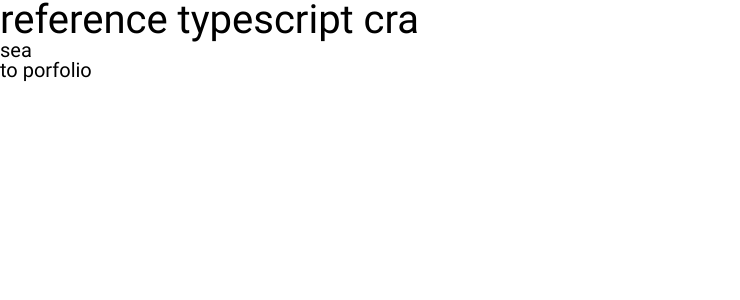
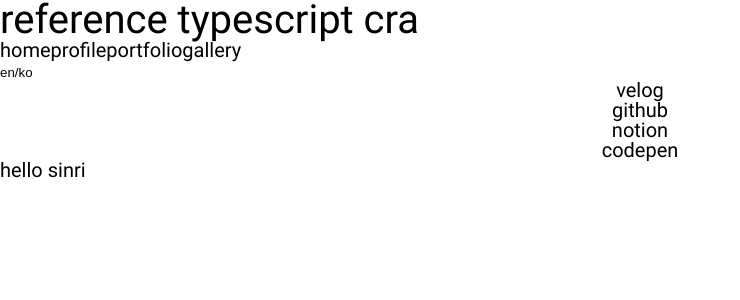
Before and after one commit to sinri0809/sinristory, a React (Create React App) app: page /#/ in a window 1280 px wide. Shown: the top 300 px of the page, without its empty margins (0-740 px from the left). Built offline with nearby package versions, Linux system fonts and the light colour scheme.

Commit message:
feat: Add Pages  - Add Page Component  - Change 'BrowserRouter' => 'HashRouter'

```diff
--- a/src/components/layout/Header.tsx
+++ b/src/components/layout/Header.tsx
@@ -1,17 +1,26 @@
-import Button from "components/common/Button";
+import { Link } from "react-router-dom";
+
+import { links } from "routes/links";
 
 const Header = () => {
   return (
     <header>
       <h1>reference typescript cra</h1>
+      <nav>
+        <Link to={links.home}>home</Link>
+        <Link to={links.profile}>profile</Link>
+        <Link to={links.portfolio}>portfolio</Link>
+        <Link to={links.gallery}>gallery</Link>
+      </nav>
 
-      <nav>
-        <Button
-          label="sea"
-          link="/sea"
-          className="btn-sea"
-        />
-      </nav>
+      <button>en/ko</button>
+
+      <ul className="links">
+        <li>velog</li>
+        <li>github</li>
+        <li>notion</li>
+        <li>codepen</li>
+      </ul>
     </header>
   )
 };
--- a/src/index.tsx
+++ b/src/index.tsx
@@ -1,6 +1,6 @@
 import React from 'react';
 import ReactDOM from 'react-dom/client';
-import { BrowserRouter as Router } from 'react-router-dom';
+import { HashRouter as Router } from 'react-router-dom';
 import App from './App';
 import reportWebVitals from './reportWebVitals';
 
--- /dev/null
+++ b/src/pages/PageGallery.tsx
@@ -0,0 +1,8 @@
+
+const PageGallery = () => {
+  return <main className="gallery">
+    쉬는 페이지
+  </main>
+}
+
+export default PageGallery;
--- a/src/pages/PageHome.tsx
+++ b/src/pages/PageHome.tsx
@@ -1,31 +1,10 @@
 import React from "react";
-import { Link } from "react-router-dom";
-import { links } from "routes/links";
 
 const PageHome = () => {
-
   return (
-    <section className="home">
-      <Link to={links.portfolio}>to porfolio</Link>
-      {/* <Header /> */}
-      {/* <div className="area--top">
-          <div className="area--top-left" id="home">
-            <PageNav x={0} y={0} />
-          </div>
-          <div className="area--top-right" id="test1">
-            <PageNav x={1} y={0} />
-          </div>
-        </div>
-
-        <div className="area--down">
-          <div className="area--down-left" id="test2">
-            <PageNav x={0} y={1} />
-          </div>
-          <div className="area--down-right" id="test3">
-            <PageNav x={1} y={1} />
-          </div>
-        </div> */}
-    </section>
+    <main className="home">
+      hello sinri
+    </main>
   );
 }
 
--- a/src/pages/PagePorfolio.tsx
+++ /dev/null
@@ -1,10 +0,0 @@
-import { Link } from "react-router-dom";
-import { links } from "routes/links";
-
-const PagePortfolio = () => {
-  return <div className="portfolio">
-    <Link to={links.home}>to home</Link>
-  </div>
-}
-
-export default PagePortfolio;
--- /dev/null
+++ b/src/pages/PagePortfolio.tsx
@@ -0,0 +1,8 @@
+
+const PagePortfolio = () => {
+  return <main className="portfolio">
+    포트폴리오
+  </main>
+}
+
+export default PagePortfolio;
--- /dev/null
+++ b/src/pages/PageProfile.tsx
@@ -0,0 +1,8 @@
+
+const PageProfile = () => {
+  return <main className="profile">
+    프로파일
+  </main>
+}
+
+export default PageProfile;
--- a/src/routes/Router.tsx
+++ b/src/routes/Router.tsx
@@ -1,17 +1,23 @@
-import { Routes, Route } from "react-router-dom";
+import { Routes, Route, Navigate } from "react-router-dom";
 
 import PageHome from "pages/PageHome";
-import PagePortfolio from "pages/PagePorfolio";
+import PagePortfolio from "pages/PagePortfolio";
+import PageProfile from "pages/PageProfile";
+import PageGallery from "pages/PageGallery";
 
 import { links } from "./links";
 
 const MainRouter = () => {
   return <>
     <Routes>
+      <Route path="*" element={<Navigate replace to={links.home} />} />
+
       <Route path={links.home} element={<PageHome />} />
-      <Route path={links.portfolio} element={<PagePortfolio />} />
-      {/* <Route path={links.profile} element={<PageSea />} />
-      <Route path={links.gallery} element={<PageSea />} /> */}
+      <Route path={links.profile} element={<PageProfile />} />
+      <Route path={links.portfolio} element={<PagePortfolio />}>
+        <Route path="portfolio_detail" element={<div>포트폴리오 상세페이지</div>} />
+      </Route>
+      <Route path={links.gallery} element={<PageGallery />} />
     </Routes>
   </>
 };
--- a/src/routes/links.ts
+++ b/src/routes/links.ts
@@ -1,6 +1,6 @@
 export const links = {
   home: '/',
+  profile: "/profile",
   portfolio: "/portfolio",
-  profile: "/profile",
-  gallery: "/gallery",
+  gallery: "/rest",
 }
```
